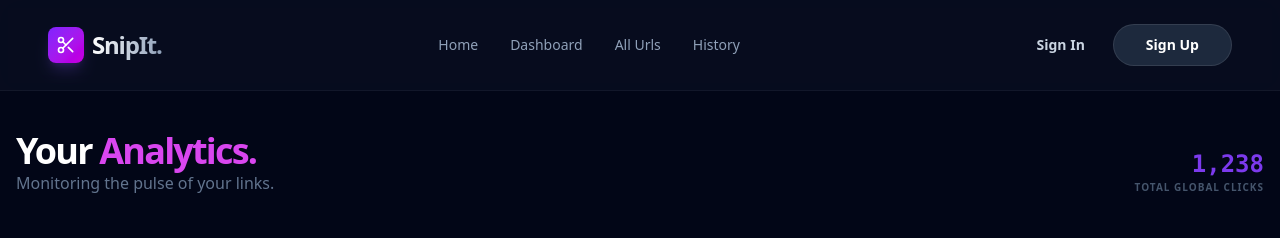
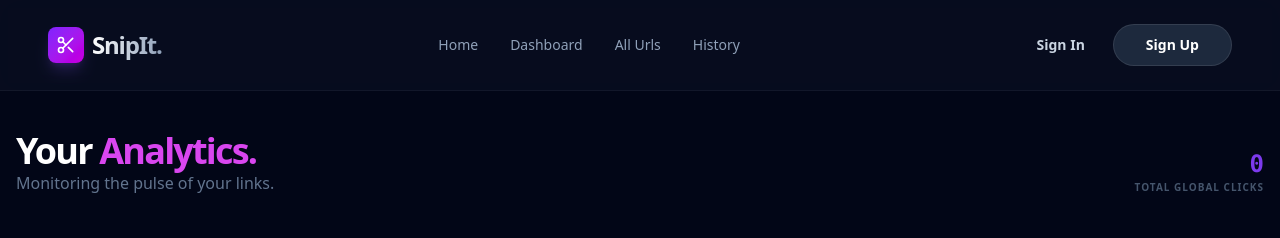
Before and after one commit to Munna-Scriptz/Url-Shortener-Frontend, a React (Vite) app: page /dashboard in a window 1280 px wide. Shown: the top 238 px of the page. Built offline with nearby package versions, Linux system fonts and the light colour scheme; no server answers.

Commit message:
Total Global clicks added

```diff
--- a/src/components/common/Navbar.jsx
+++ b/src/components/common/Navbar.jsx
@@ -47,7 +47,7 @@ const Navbar = () => {
                 {/* ------------------ Navigation ----------------  */}
 
                 <div className="hidden md:flex items-center gap-8 text-sm font-medium text-slate-400">
-                    {[{name: 'Home', path: '/'}, {name: 'Dashboard', path: '/dashboard'}, {name: 'All Urls', path: '/urls'}, {name: 'History', path: '/history'}].map((item , i) => (
+                    {[{name: 'Home', path: '/'}, {name: 'Dashboard', path: '/dashboard'}, {name: 'All Urls', path: '/dashboard'}, {name: 'History', path: '/dashboard'}].map((item , i) => (
                         <Link key={i} to={item.path} className="relative group hover:text-white transition-colors">
                             {item.name}
                             <span className="absolute -bottom-1 left-0 w-0 h-0.5 bg-fuchsia-500 transition-all group-hover:w-full"></span>
--- a/src/components/dashboard/DashHeader.jsx
+++ b/src/components/dashboard/DashHeader.jsx
@@ -1,6 +1,8 @@
 import React from 'react'
 
 const DashHeader = ({ totalClicks }) => {
+    const totalClickCount = totalClicks?.reduce((sum, no) => sum + no.visitHistory.length ,0);
+
     return (
         <header className="mb-12 flex justify-between items-end">
             <div>
@@ -8,7 +10,7 @@ const DashHeader = ({ totalClicks }) => {
                 <p className="text-slate-500 font-medium">Monitoring the pulse of your links.</p>
             </div>
             <div className="hidden md:block text-right">
-                <div className="text-2xl font-mono font-bold text-brand">{totalClicks}</div>
+                <div className="text-2xl font-mono font-bold text-brand">{totalClickCount || 0}</div>
                 <div className="text-[10px] uppercase tracking-widest text-slate-600 font-black">Total Global Clicks</div>
             </div>
         </header>
--- a/src/pages/Dashboard.jsx
+++ b/src/pages/Dashboard.jsx
@@ -36,7 +36,7 @@ const Dashboard = () => {
           <section id='Dashboard'>
             <div className="container">
               <div id="Dashboard-Row" className="min-h-screen text-white relative overflow-hidden py-10">
-                <DashHeader totalClicks={'1,238'} />
+                <DashHeader totalClicks={links} />
 
                 {/* --- main dashboard table --- */}
                 <DashTable links={links} />
```
